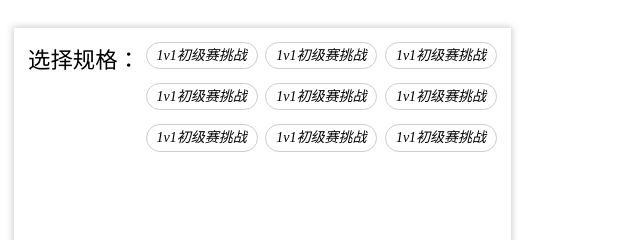
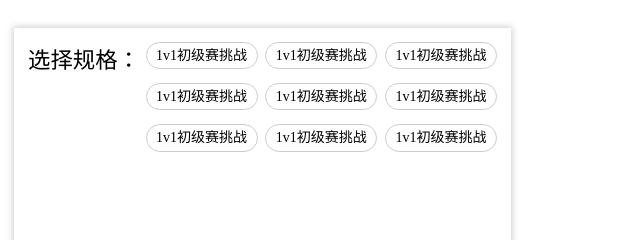
Before and after one commit to gofxas/gofxas, a plain HTML site: page demo.html in a window 1280 px wide. Shown: the top 240 px of the page, 0-640 px from the left. Drawn offline with nearby package versions, Linux system fonts and the light colour scheme.

Commit message:
Update demo.css

```diff
--- a/demo.css
+++ b/demo.css
@@ -37,9 +37,15 @@ body {
     padding: .2rem .1rem;
     border-radius: .5rem;
     margin-bottom: .5rem;
+    display: flex;
+    align-items: center;
+    justify-content: center;
 }
 .tag.active {
     color: #fff;
     background-color: #e96a6a;
     border-color: #e96a6a;
 }
+.tag i {
+    font-style: normal;
+}
```
